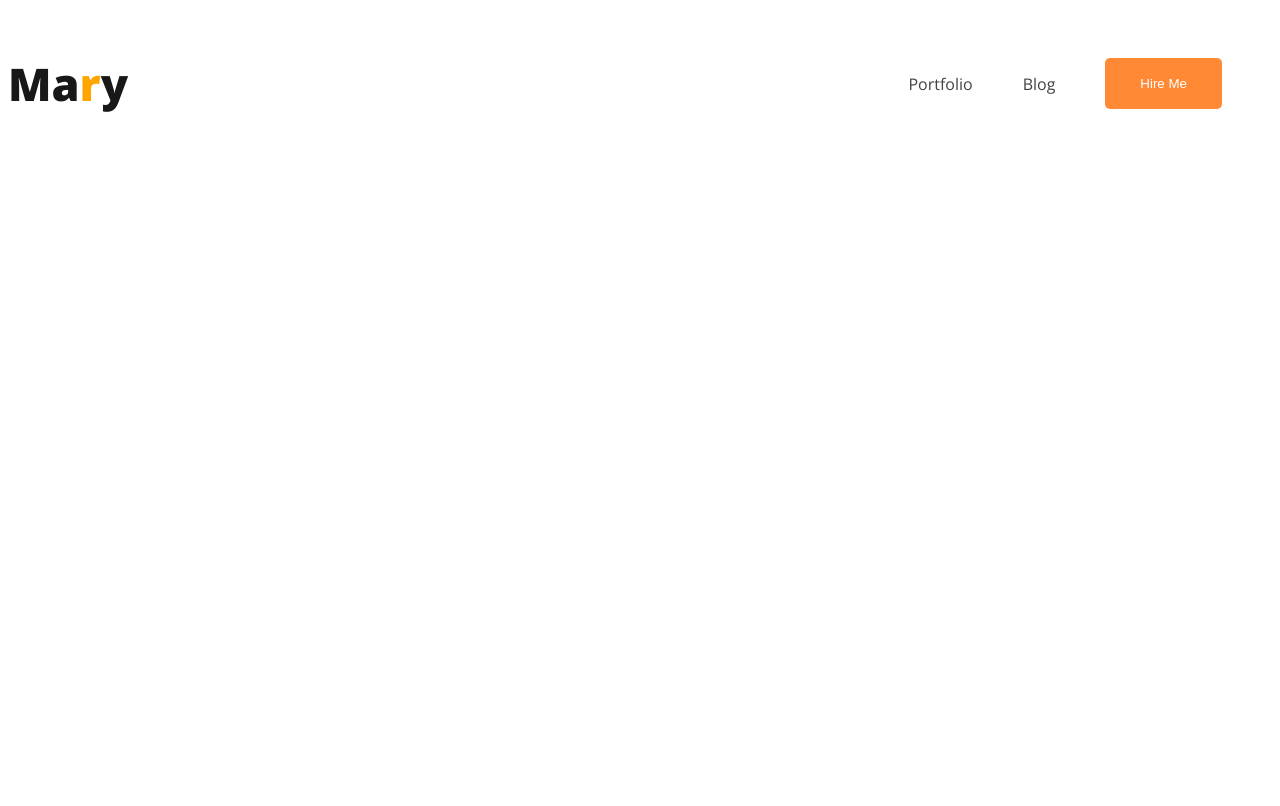
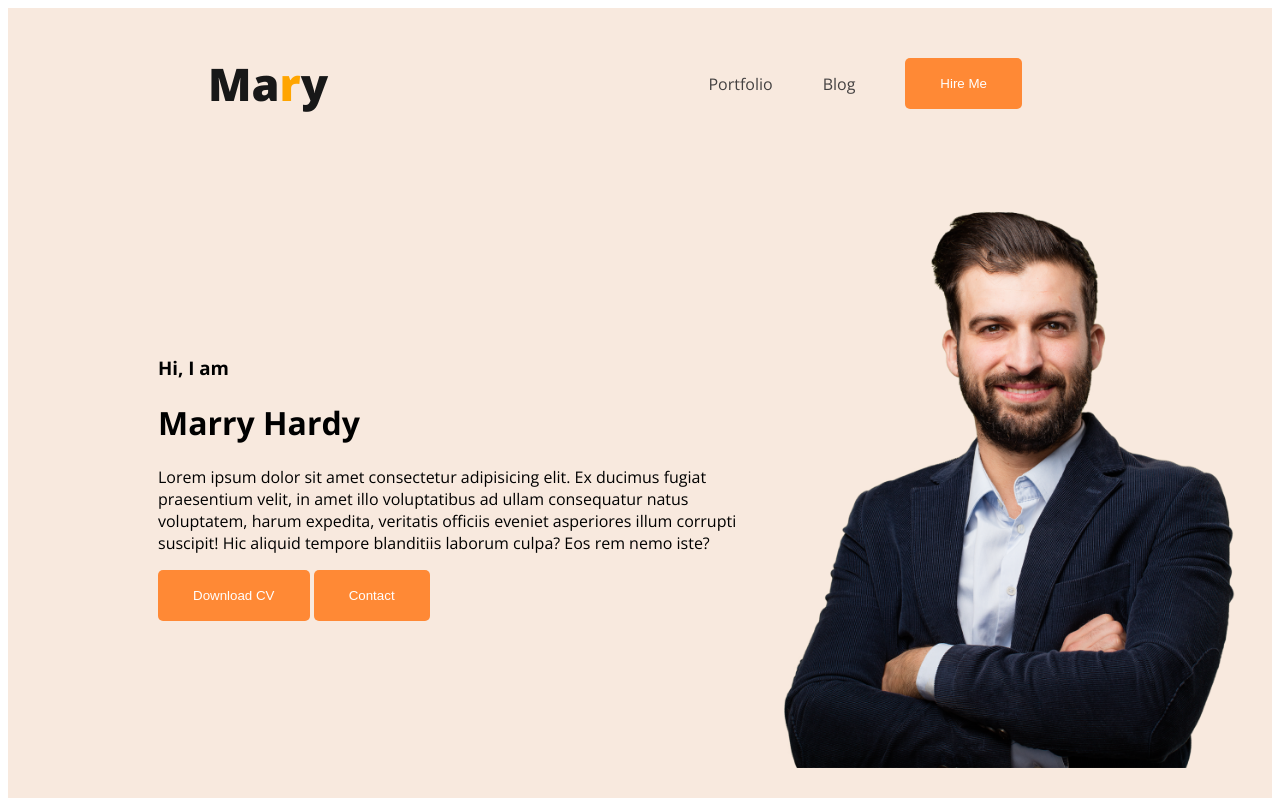
Before and after one commit to Hasib705/web-developer-portfolio, a plain HTML site: page index.html in a window 1280 px wide. Drawn offline with nearby package versions, Linux system fonts and the light colour scheme.

Commit message:
added successfully

```diff
--- a/index.html
+++ b/index.html
@@ -12,15 +12,26 @@
 </head>
 
 <body>
-    <header>
+    <header class="header">
         <nav>
             <h3 class="nav-title">Ma<span class="text-primary">r</span>y</h3>
             <ul>
                 <li><a href="">Portfolio</a></li>
                 <li><a href="">Blog</a></li>
-                <li><a href=""><button class="btn_primary">Hire Me</button></a></li>
+                <li><a href=""><button class="btn-primary">Hire Me</button></a></li>
             </ul>
         </nav>
+
+        <div class="banner">
+            <div class="banner-content">
+                <h3 class="banner-greeting">Hi, I am</h3>
+                <h1 class="banner-heading">Marry Hardy</h1>
+                <p>Lorem ipsum dolor sit amet consectetur adipisicing elit. Ex ducimus fugiat praesentium velit, in amet illo voluptatibus ad ullam consequatur natus voluptatem, harum expedita, veritatis officiis eveniet asperiores illum corrupti suscipit! Hic aliquid tempore blanditiis laborum culpa? Eos rem nemo iste?</p>
+                <button class="btn-primary">Download CV</button>
+                <button class="btn-primary">Contact</button>
+            </div>
+            <img class="profile-pic" src="images/hardy.png" alt="">
+        </div>
     </header>
 
     <main>
--- a/styles/portfolio.css
+++ b/styles/portfolio.css
@@ -10,6 +10,7 @@ nav {
     display: flex;
     justify-content:space-between;
     align-items:center;
+    margin:0 200px;
 
 }
 
@@ -34,10 +35,23 @@ nav a {
     color: rgb(68, 65, 65);
 }
 
-.btn_primary {
+.btn-primary {
     border-radius: 5px;
     background: #ff8935;
     color:white;
     border:none;
     padding: 18px 35px;
 }
+/*  Header ralated style */
+.header{
+background-color:#f8e9de;
+}
+.banner{
+    padding:30px 30px 30px 150px;
+    display:flex;
+    align-items:center;
+}
+
+.banner .profile-pic{
+    width: 500px;
+}
```
Also changed, not shown: images/developer.png (added), images/hardy.png (added), images/header_bg.png (added), images/icons/facebook.png (added), images/icons/insta.png (added), images/icons/js.png (added), images/icons/mongo.png (added), images/icons/nodejs.png (added), images/icons/react.png (added), images/icons/twitter.png (added).
